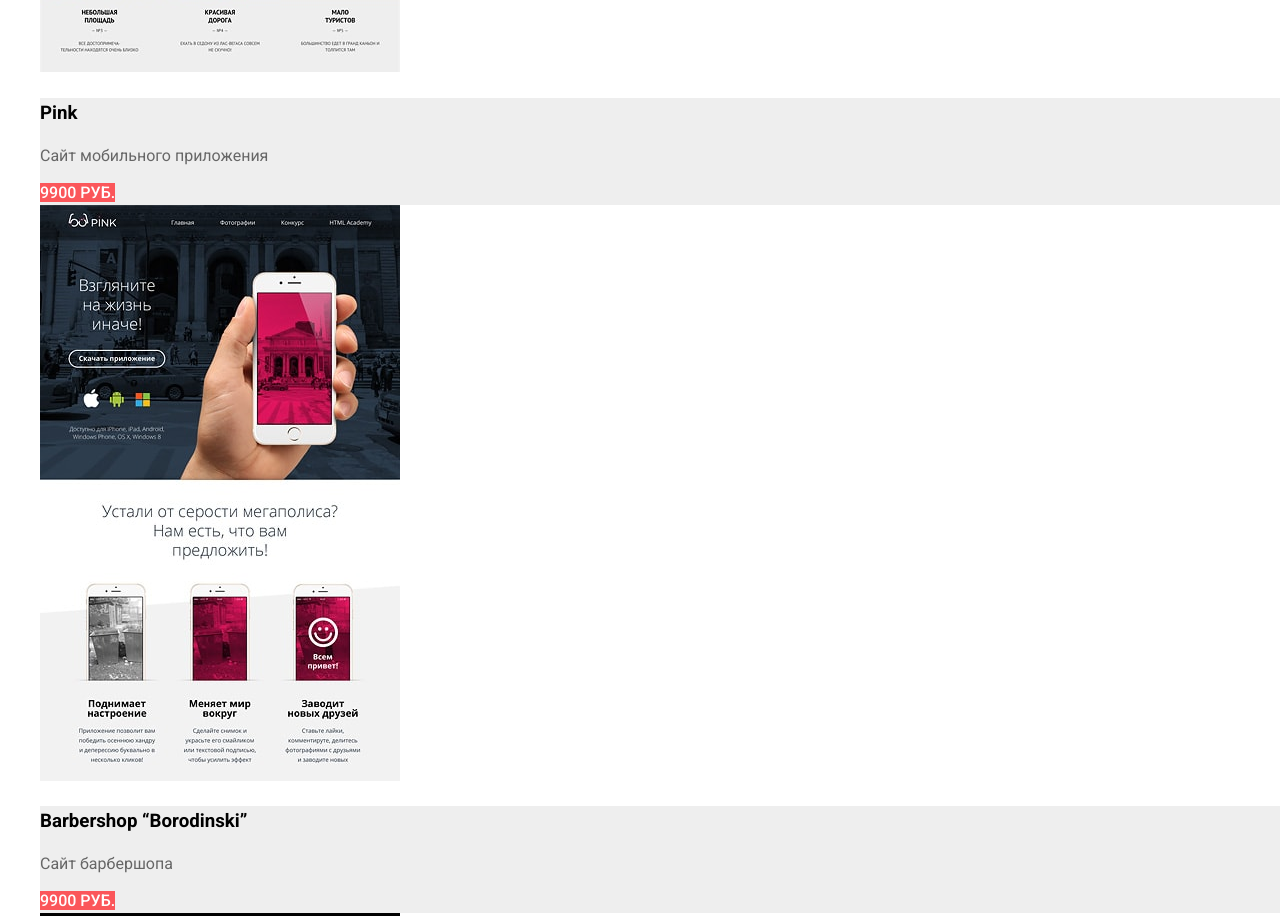
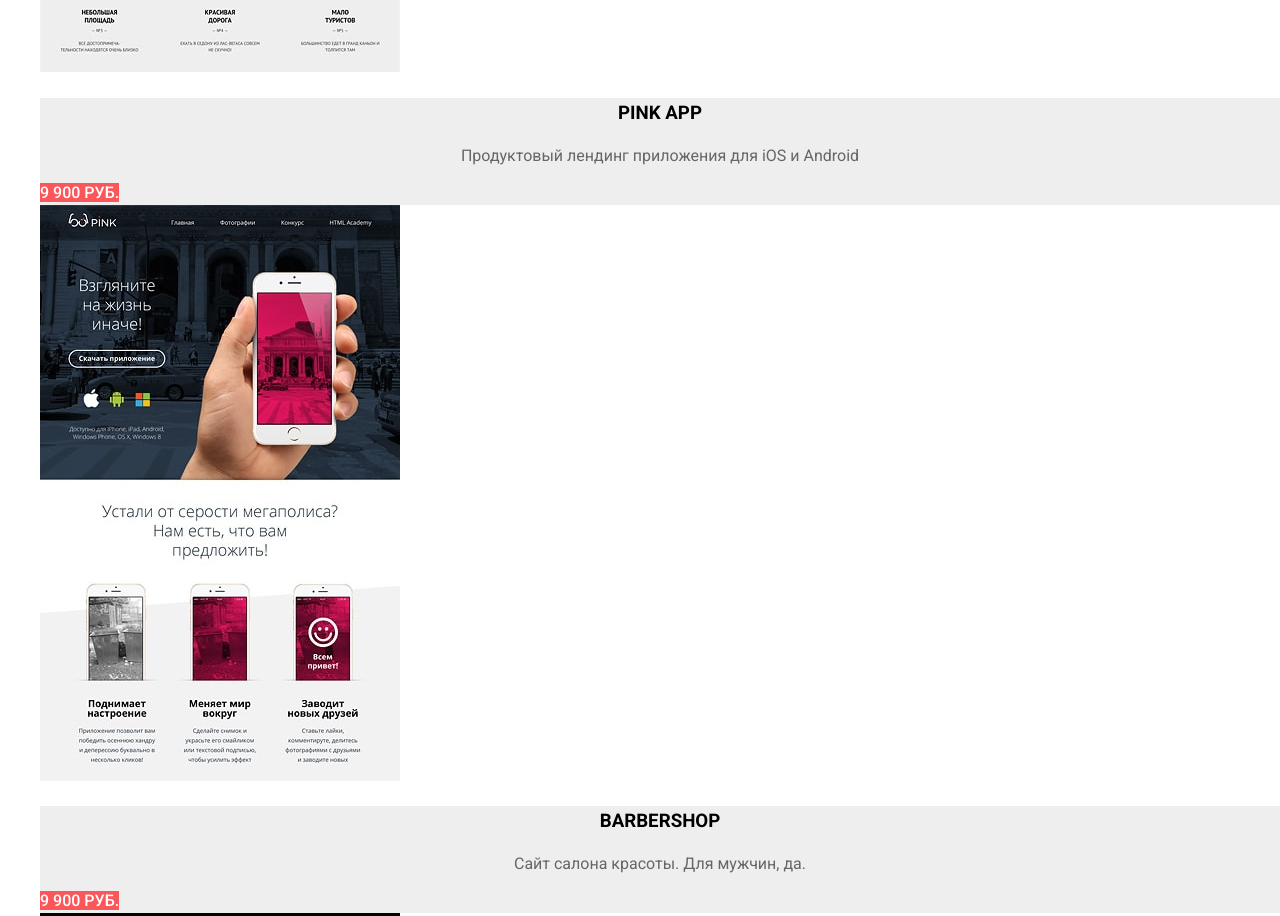
Before and after one commit to shcherban/565085-nerds, a plain HTML site: page catalog.html in a window 1280 px wide. Shown: the part 1816-2732 px from the top of the page. Drawn offline with Linux system fonts and the light colour scheme.

Commit message:
Поправил карточки в каталоге.

```diff
--- a/catalog.html
+++ b/catalog.html
@@ -122,25 +122,25 @@
             <div class="catalog-item-info-price">
               <h3>Sedona</h3>
               <p>Информационный сайт для туристов</p>
-              <a class="button price-button" href="#">9900 руб.</a>
+              <a class="button price-button" href="#">9&nbsp;900 руб.</a>
             </div>
             <img src="img/img-sedona.jpg" width="360" height="576"
              alt="Шаблон «Sedona»">
           </li>
           <li class="catalog-item">
             <div class="catalog-item-info-price visually-hidden">
-              <h3>Pink</h3>
-              <p>Сайт мобильного приложения</p>
-              <a class="button price-button" href="#">9900 руб.</a>
+              <h3>Pink app</h3>
+              <p>Продуктовый лендинг приложения для iOS и Android</p>
+              <a class="button price-button" href="#">9&nbsp;900 руб.</a>
             </div>
             <img src="img/img-pink.jpg" width="360" height="576"
              alt="Шаблон «Pink»">
           </li>
           <li class="catalog-item visually-hidden">
             <div class="catalog-item-info-price visually-hidden">
-              <h3>Barbershop “Borodinski”</h3>
-              <p>Сайт барбершопа</p>
-              <a class="button price-button" href="#">9900 руб.</a>
+              <h3>Barbershop</h3>
+              <p>Сайт салона красоты. Для мужчин, да.</p>
+              <a class="button price-button" href="#">9&nbsp;900 руб.</a>
             </div>
             <img src="img/img-barbershop.jpg" width="360" height="576"
              alt="Шаблон «Barbershop»">
@@ -148,17 +148,17 @@
           <li class="catalog-item">
             <div class="catalog-item-info-price visually-hidden">
               <h3>Mishka</h3>
-              <p>Интернет магазин изделий ручной работы</p>
-              <a class="button price-button" href="#">9900 руб.</a>
+              <p>Интернет-магазин вязаных игрушек</p>
+              <a class="button price-button" href="#">9&nbsp;900 руб.</a>
             </div>
             <img src="img/img-mishka.jpg" width="360" height="576"
              alt="Шаблон «Mishka»">
           </li>
           <li class="catalog-item">
             <div class="catalog-item-info-price visually-hidden">
-              <h3>A+</h3>
-              <p>Сайт учебного заведения</p>
-              <a class="button price-button" href="#">9900 руб.</a>
+              <h3>A Plus</h3>
+              <p>Лендинг курсов повышения квалификации</p>
+              <a class="button price-button" href="#">9&nbsp;900 руб.</a>
             </div>
             <img src="img/img-aplus.jpg" width="360" height="576"
              alt="Шаблон «A+»">
@@ -166,8 +166,8 @@
           <li class="catalog-item">
             <div class="catalog-item-info-price visually-hidden">
               <h3>Кваст</h3>
-              <p>Промо-сайт крафтового кваса</p>
-              <a class="button price-button" href="#">9900 руб.</a>
+              <p>Промо-сайт производителя крафтового кваса</p>
+              <a class="button price-button" href="#">9&nbsp;900 руб.</a>
             </div>
             <img src="img/img-kvast.jpg" width="360" height="576"
              alt="Шаблон «Кваст»">
--- a/css/styles.css
+++ b/css/styles.css
@@ -394,16 +394,21 @@ h1 {
     font-weight: 700;
     line-height: 30px;
     color: #000000;
+    text-transform: uppercase;
+    text-align: center;
 }
 
 .catalog-item-info-price p {
     line-height: 18px;
     color: #666666;
+    text-align: center;
 }
 
 .price-button {
     color: #ffffff;
     background-color: #fb565a;
+    text-transform: uppercase;
+    text-align: center;
 }
 
 .price-button:hover,
```
